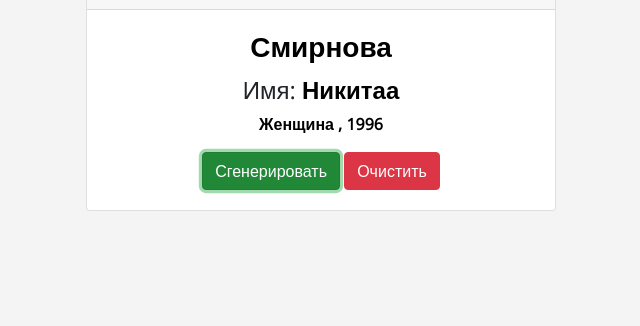
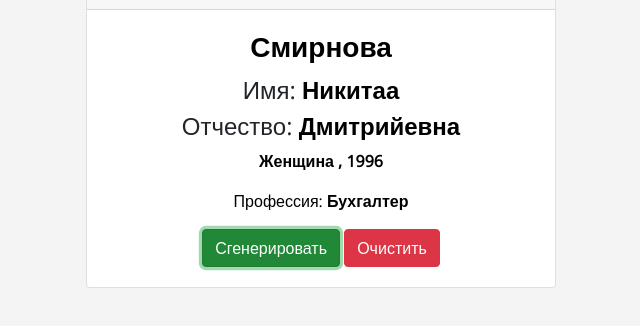
Before and after one commit to Riponchig/task_9.11, a plain HTML site: page index.html in a window 1280 px wide. Both pictures are taken after a click on the button "Сгенерировать". Shown: the part 72-398 px from the top of the page, without its empty margins (319-959 px from the left). Drawn offline with nearby package versions, Linux system fonts and the light colour scheme.

Commit message:
fix Patronymic

```diff
--- a/index.html
+++ b/index.html
@@ -22,11 +22,14 @@
                         <div class="col">
                             <h3 class="card-title"><span id="surnameOutput">Генерация фамилии</span></h3>
                             <h4>Имя: <span id="firstNameOutput">Иван</span></h4>
+                            <h4>Отчество: <span id="patronymicOutput">Генерация отчества</span></h4>
                             <p>
                                 <span id="genderOutput">Генерация пола</span>
                                 <span>, </span>
                                 <span id="birthYearOutput">Генерация года рождения</span>
                             </p>
+
+                            <p>Профессия: <span id="professionOutput">Генерация профессии</span></p>
                         </div>
                     </div>
                     <button id="generateButton" class="btn btn-success">Сгенерировать</button>
--- a/init.js
+++ b/init.js
@@ -3,15 +3,18 @@ window.onload = function () {
         const person = personGenerator.getPerson();
         document.getElementById('surnameOutput').innerText = person.surname;
         document.getElementById('firstNameOutput').innerText = person.firstName;
+        document.getElementById('patronymicOutput').innerText = person.patronymic;
         document.getElementById('genderOutput').innerText = person.gender;
         document.getElementById('birthYearOutput').innerText = person.birthYear;
+        document.getElementById('professionOutput').innerText = person.profession;
     });
 
     document.getElementById("clearButton").addEventListener("click", function () {
         document.getElementById("surnameOutput").innerText = "Генерация фамилии";
         document.getElementById("firstNameOutput").innerText = "Генерация имени";
+        document.getElementById("patronymicOutput").innerText = "Генерация отчества";
         document.getElementById("genderOutput").innerText = "Генерация пола";
         document.getElementById("birthYearOutput").innerText = "Генерация года рождения";
-
+        document.getElementById("professionOutput").innerText = "Генерация профессии";
     });
 };
--- a/personGenerator.js
+++ b/personGenerator.js
@@ -36,6 +36,22 @@ const personGenerator = {
         }
     }`,
 
+    // **JSON с именами отцов**
+    fatherNameJson: `{
+        "count": 5,
+        "list": {
+            "id_1": "Александр",
+            "id_2": "Василий",
+            "id_3": "Петр",
+            "id_4": "Дмитрий",
+            "id_5": "Иван"
+        }
+    }`,
+ // **JSON с профессиями**
+    professionJson: `{
+        "male": ["Инженер", "Шахтер", "Солдат", "Программист", "Водитель"],
+        "female": ["Учитель", "Медсестра", "Бухгалтер", "Дизайнер", "Флорист"]
+    }`,
     GENDER_MALE: 'Мужчина',
     GENDER_FEMALE: 'Женщина',
 
@@ -62,6 +78,24 @@ const personGenerator = {
         return gender === this.GENDER_FEMALE ? surname + "а" : surname;
     },
 
+// **Выбор отчества**
+    randomPatronymic: function(gender) {
+        let fatherName = this.randomValue(this.fatherNameJson);
+
+        if (gender === this.GENDER_MALE) {
+        return fatherName + (fatherName.endsWith("й") ? "евич" : "ович");
+        } else {
+        return fatherName + (fatherName.endsWith("й") ? "евна" : "овна");
+        }
+},
+// **Выбор профессии**
+    randomProfession: function (gender) {
+        const obj = JSON.parse(this.professionJson);
+        const professions = gender === this.GENDER_MALE ? obj.male : obj.female;
+        return professions[this.randomIntNumber(professions.length - 1, 0)];
+    },
+
+
     randomBirthYear: function() {
         return this.randomIntNumber(2005, 1950); // Генерация года рождения от 1950 до 2005
     },
@@ -72,6 +106,9 @@ const personGenerator = {
         this.person.firstName = this.randomFirstName(this.person.gender);
         this.person.surname = this.randomSurname(this.person.gender);
         this.person.birthYear = this.randomBirthYear();
+        this.person.patronymic = this.randomPatronymic(this.person.gender);
+        this.person.profession = this.randomProfession(this.person.gender);
         return this.person;
     }
+
 };
```
